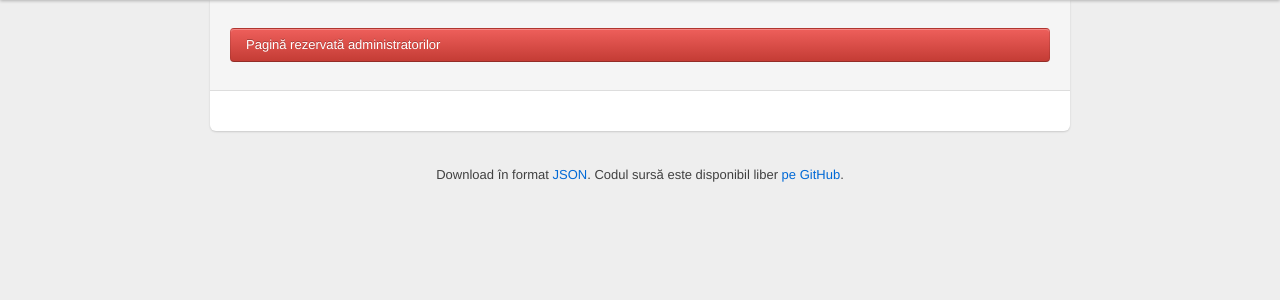
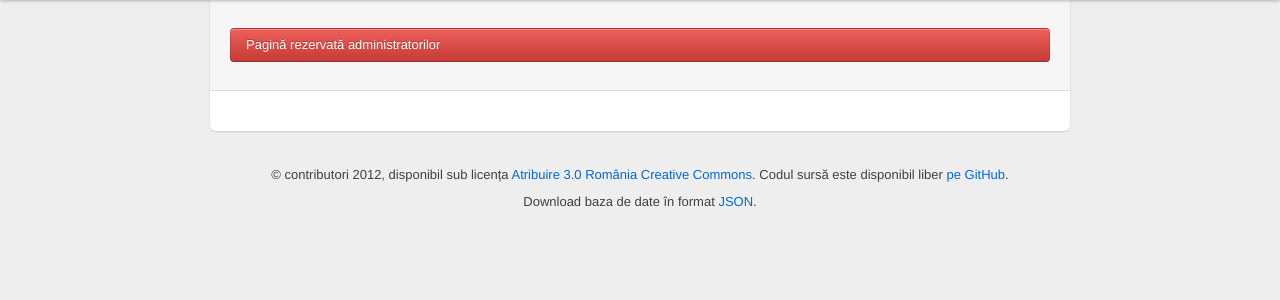
Before and after one commit to pistruiatul/agenda-politicieni, a Flask app: page /stats in a window 1280 px wide. Shown: the part 40-340 px from the top of the page. Run offline with Flask 2, Linux system fonts and the light colour scheme; parts of the project's set-up code (start-up, migrations or seed data) failed here and were passed over; some libraries are stand-ins or nearby versions.

Commit message:
CC-BY 3.0 (ro) license

```diff
--- a/templates/layout.html
+++ b/templates/layout.html
@@ -50,14 +50,20 @@
   </div>
 
   <footer>
-    {#
-    <p>&copy; Company 2011</p>
-    #}
     <p>
-      Download în format <a href="{{ url_for('webpages.download') }}">JSON</a>.
+
+      &copy; contributori 2012, disponibil sub licența
+      <a rel="license" href="http://creativecommons.org/licenses/by/3.0/ro/"
+        >Atribuire 3.0 România Creative Commons</a>.
+
       Codul sursă este disponibil liber <a
         href="https://github.com/alex-morega/agenda-politicieni"
         >pe GitHub</a>.
+
+    </p>
+    <p>
+      Download baza de date în format
+      <a href="{{ url_for('webpages.download') }}">JSON</a>.
     </p>
   </footer>
 </div>
```
